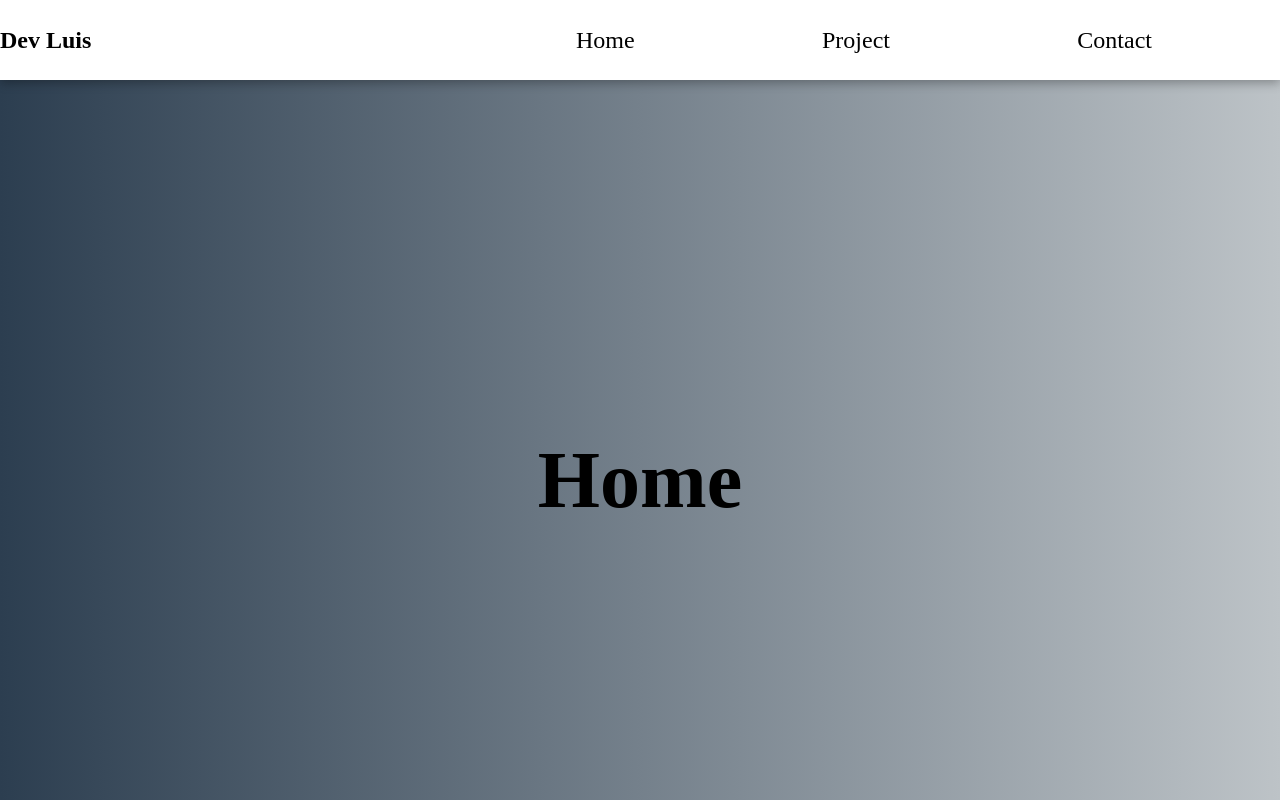
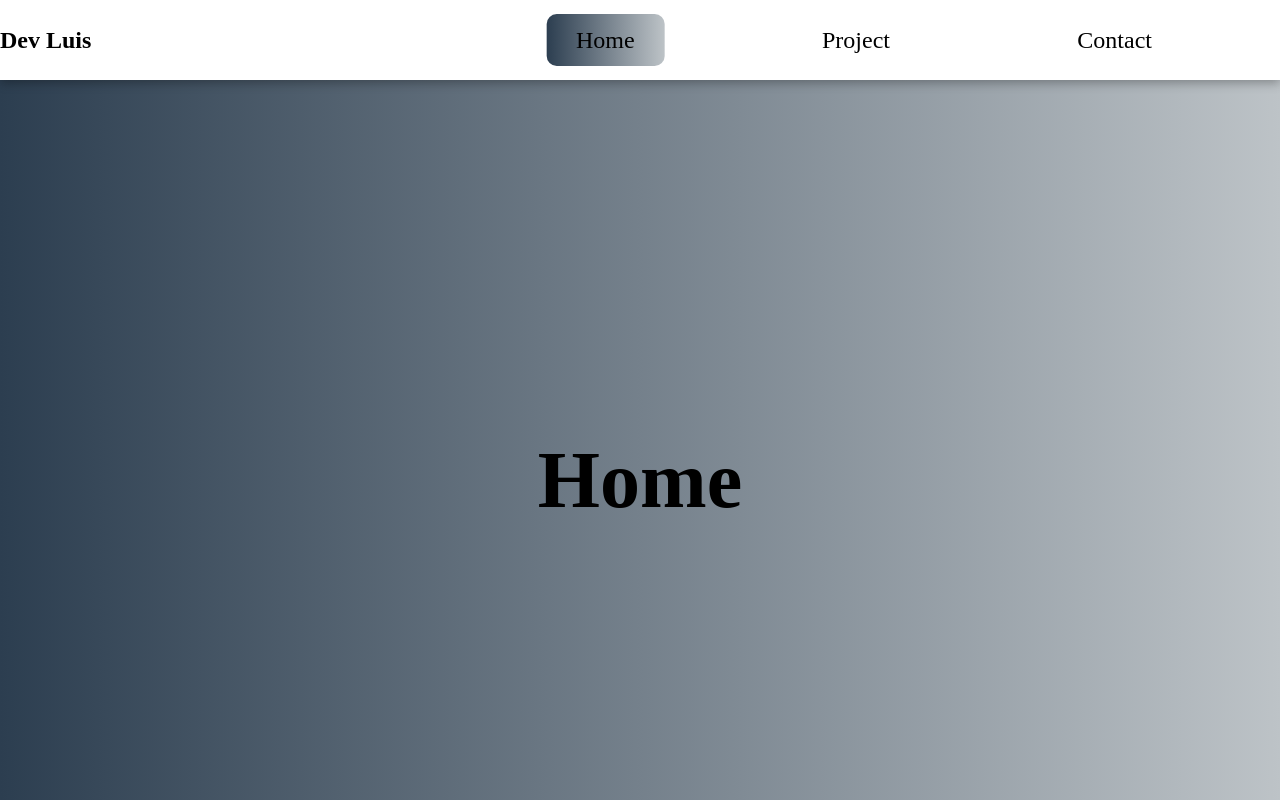
Before and after one commit to luisfop/navbar-study, a plain HTML site: page index.html in a window 1280 px wide. Shown: the top 800 px of the page. Drawn offline with Linux system fonts and the light colour scheme.

Commit message:
finished animated navbar

```diff
--- a/app.js
+++ b/app.js
@@ -2,25 +2,42 @@ const sections = document.querySelectorAll('section');
 const bubble = document.querySelector('.bubble');
 
 const gradients = [
-    'background: linear-gradient(to right, #2c3e50, #bdc3c7)',
-    'background: linear-gradient(to right, #4286f4, #373B44)',
-    'background: -webkit-linear-gradient(to right, #4A00E0, #8E2DE2)'
+    'linear-gradient(to right, #2c3e50, #bdc3c7)',
+    'linear-gradient(to right, #4286f4, #373B44)',
+    'linear-gradient(to right, #4A00E0, #8E2DE2)',
 ];
 
 const options = {
     treshHold: 0.7,
 }
+
 let observer = new IntersectionObserver(navCheck, options);
-
-
 
 function navCheck(entries) {
     entries.forEach(entry => {
-        console.log(entry);
+        const className = entry.target.className;
+        const activeAnchor = document.querySelector(`[data-page=${className}]`);
+        const gradientIndex = entry.target.getAttribute("data-index");
+        const coords = activeAnchor.getBoundingClientRect();
+        const directions = {
+            height: coords.height,
+            width: coords.width,
+            top: coords.top,
+            left: coords.left,
+        }
+        if(entry.isIntersecting){
+            bubble.style.setProperty('left', `${ directions.left}px`);
+            bubble.style.setProperty('top', `${ directions.top}px`);
+            bubble.style.setProperty('width', `${ directions.width}px`);
+            bubble.style.setProperty('height', `${ directions.height}px`);
+            bubble.style.background = gradients[gradientIndex];
+
+        }
+
     })
 }
 
 sections.forEach(section => {
     observer.observe(section)
-    console.log('Observing');
+    // console.log('Observing');
 })
--- a/style.css
+++ b/style.css
@@ -8,7 +8,7 @@ header{
     box-shadow: 0px 3px 10px rgba(0, 0, 0, 0.3);
     position: sticky;
     top: 0px;
-    /* background: white; */
+    background: white;
 }
 
 nav{
@@ -63,5 +63,7 @@ section h2{
 .bubble{
     position: absolute;
     z-index: -2;
-    background: linear-gradient(to right, #2c3e50, #bdc3c7);
+    background: orange;
+    transform: scale(2);
+    border-radius: 5px;
 }
```
